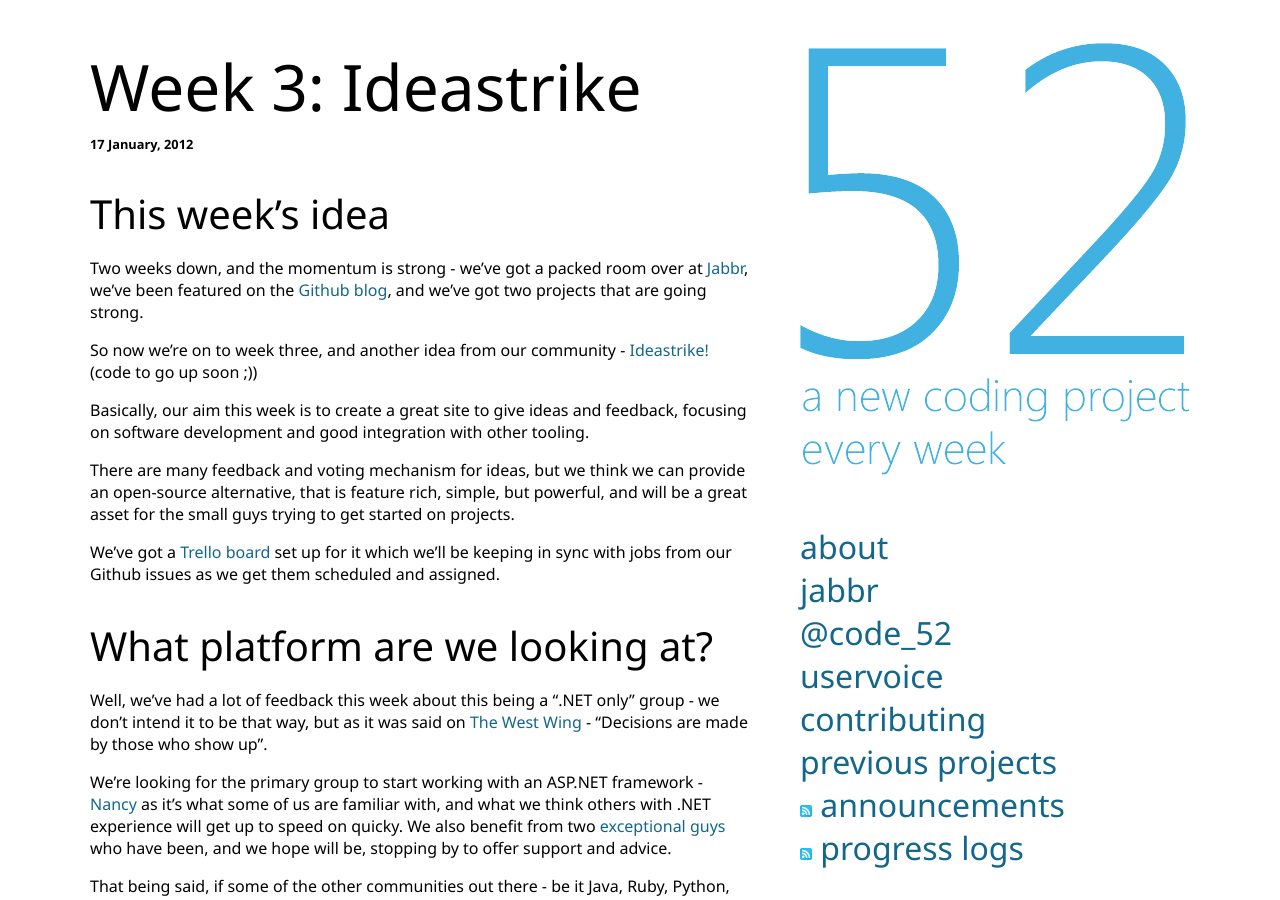
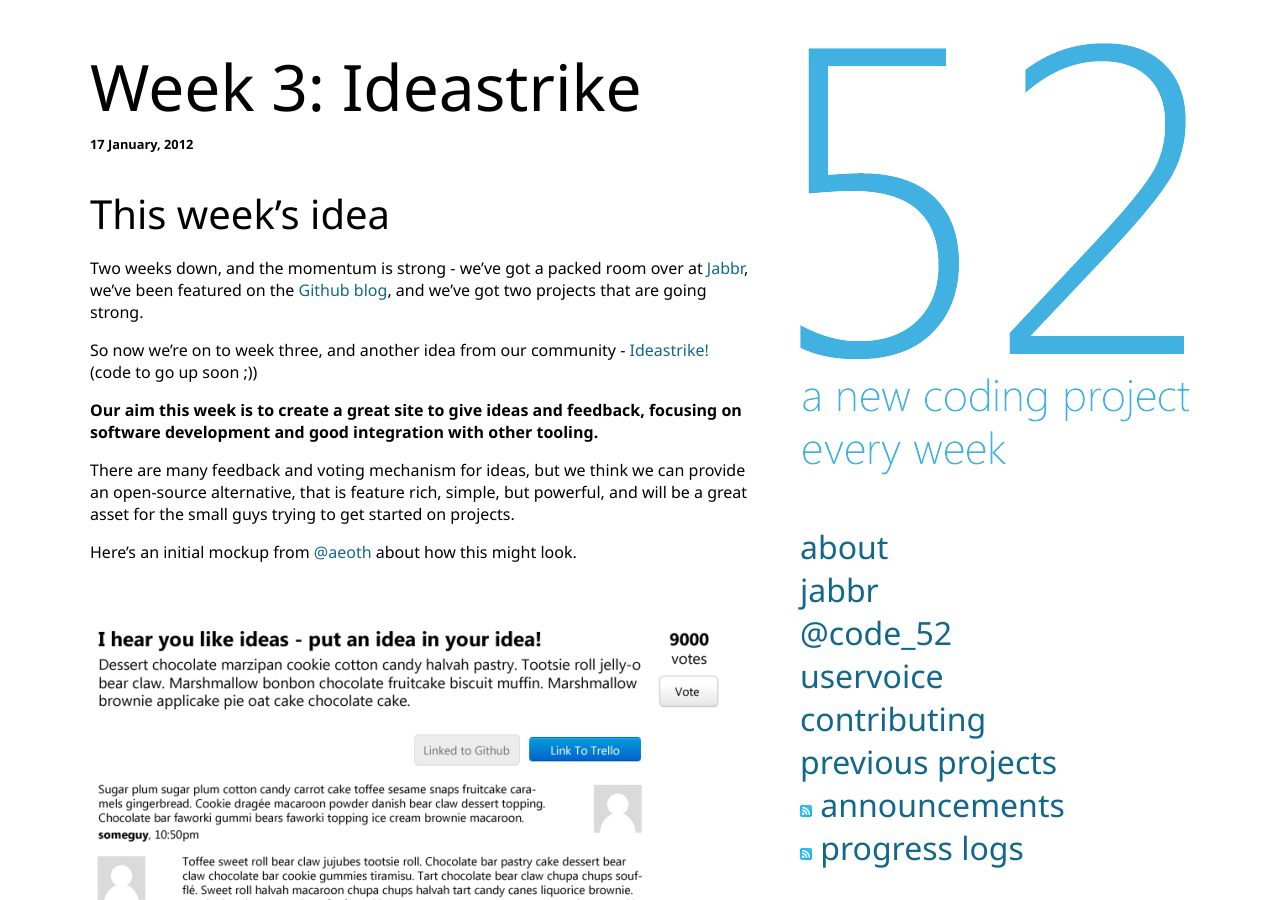
Before and after one commit to Code52/code52.github.com, a Jekyll site: the page built from _posts/2011-01-16-ideastrike.md, in a window 1280 px wide and 900 px high. Built offline with Jekyll 4.4.1, drawn with Linux system fonts in a browser that asks for light colours; Markdown is read by kramdown in place of the engine named in the settings; comment, search, counter and statistics services are not loaded.

Commit message:
added mockup and edit to emphasize description

```diff
--- a/_posts/2011-01-16-ideastrike.md
+++ b/_posts/2011-01-16-ideastrike.md
@@ -12,9 +12,13 @@
 
 So now we're on to week three, and another idea from our community - [Ideastrike!](https://github.com/Code52/Ideastrike) (code to go up soon ;))
 
-Basically, our aim this week is to create a great site to give ideas and feedback, focusing on software development and good integration with other tooling.
+**Our aim this week is to create a great site to give ideas and feedback, focusing on software development and good integration with other tooling.**
 
 There are many feedback and voting mechanism for ideas, but we think we can provide an open-source alternative, that is feature rich, simple, but powerful, and will be a great asset for the small guys trying to get started on projects.
+
+Here's an initial mockup from [@aeoth](http://twitter.com/aeoth) about how this might look.
+
+![](/img/week3-ideastrike-mockup.png)
 
 We've got a [Trello board](https://trello.com/board/ideastrike/4f137b417201526045146b8a) set up for it which we'll be keeping in sync with jobs from our Github issues as we get them scheduled and assigned.
 
```
Also changed, not shown: img/week3-ideastrike-mockup.png (added).
